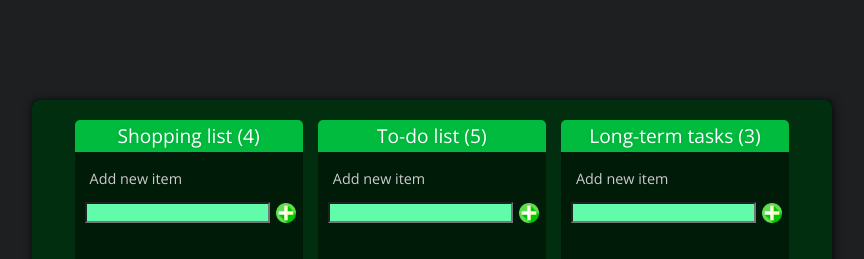
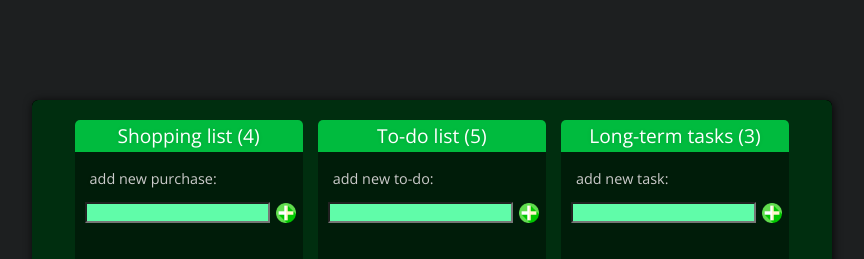
Before and after one commit to Mckoev/organizer, a React (Create React App) app: page /lists in a window 1280 px wide. Shown: the top 259 px of the page, without its empty margins (208-1072 px from the left). Built offline with nearby package versions, Linux system fonts and the light colour scheme; no server answers; grey boxes are pictures that could not be loaded; a web font is replaced by a local one.

Commit message:
edit tasks page

```diff
--- a/src/components/tasks/List.tsx
+++ b/src/components/tasks/List.tsx
@@ -1,7 +1,7 @@
 import Form from './Form'
 import {useState} from 'react'
 
-function List({name, initialStandartValue, store}) {
+function List({name, initialStandartValue, store, textTitle}) {
     const initialValue = localStorage.getItem(store)
     const [list, setList] = useState(initialValue ? JSON.parse(initialValue) : initialStandartValue)
     const [userInput, setUserInput] = useState('')
@@ -68,7 +68,7 @@ function List({name, initialStandartValue, store}) {
             </div>
             <div className="newItem">
                 <div className="text">
-                    <span className="title">Add new item</span>
+                    <span className="title">add new {textTitle}:</span>
                 </div>
             </div>
             <Form handleSubmit={handleSubmit} handleChange={handleChange} userInput={userInput}/>
--- a/src/components/tasks/initialData.ts
+++ b/src/components/tasks/initialData.ts
@@ -7,3 +7,9 @@ export const LISTS_NAMES = {
 export const shoppingList: string = 'shoppingList'
 export const todoList: string = 'todoList'
 export const longtermTasks: string = 'longtermTasks'
+
+export const TITLES = {
+    PURCHASE: 'purchase',
+    TODO: 'to-do',
+    TASK: 'task'
+}
--- a/src/pages/tasks/Tasks.tsx
+++ b/src/pages/tasks/Tasks.tsx
@@ -1,6 +1,6 @@
 import './tasks.css'
 import List from '../../components/tasks/List'
-import {LISTS_NAMES} from '../../components/tasks/initialData'
+import {LISTS_NAMES, TITLES} from '../../components/tasks/initialData'
 import {
     shoppingList,
     todoList,
@@ -14,9 +14,12 @@ function Tasks() {
             <div className="bg"></div>
             <div className="overlay"></div>
             <div className="wrapper">
-                <List name={LISTS_NAMES.shoppingList} initialStandartValue={initShopList} store={shoppingList}/>
-                <List name={LISTS_NAMES.todoList} initialStandartValue={initTodoList} store={todoList}/>
-                <List name={LISTS_NAMES.longtermTasks} initialStandartValue={initLongtermTasks} store={longtermTasks}/>
+                <List name={LISTS_NAMES.shoppingList} initialStandartValue={initShopList} store={shoppingList}
+                      textTitle={TITLES.PURCHASE}/>
+                <List name={LISTS_NAMES.todoList} initialStandartValue={initTodoList} store={todoList}
+                      textTitle={TITLES.TODO}/>
+                <List name={LISTS_NAMES.longtermTasks} initialStandartValue={initLongtermTasks} store={longtermTasks}
+                      textTitle={TITLES.TASK}/>
             </div>
         </div>
     )
```
